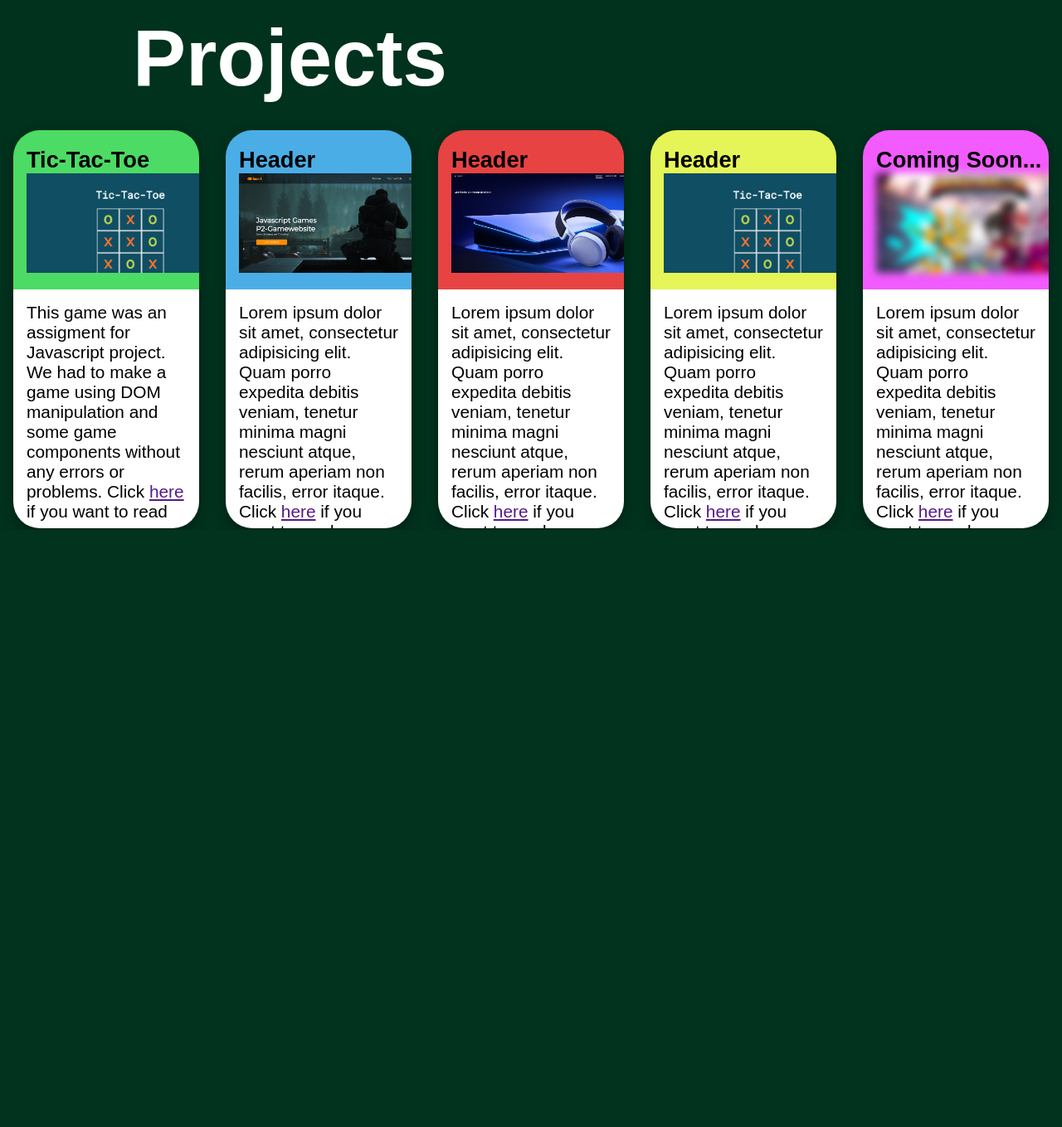
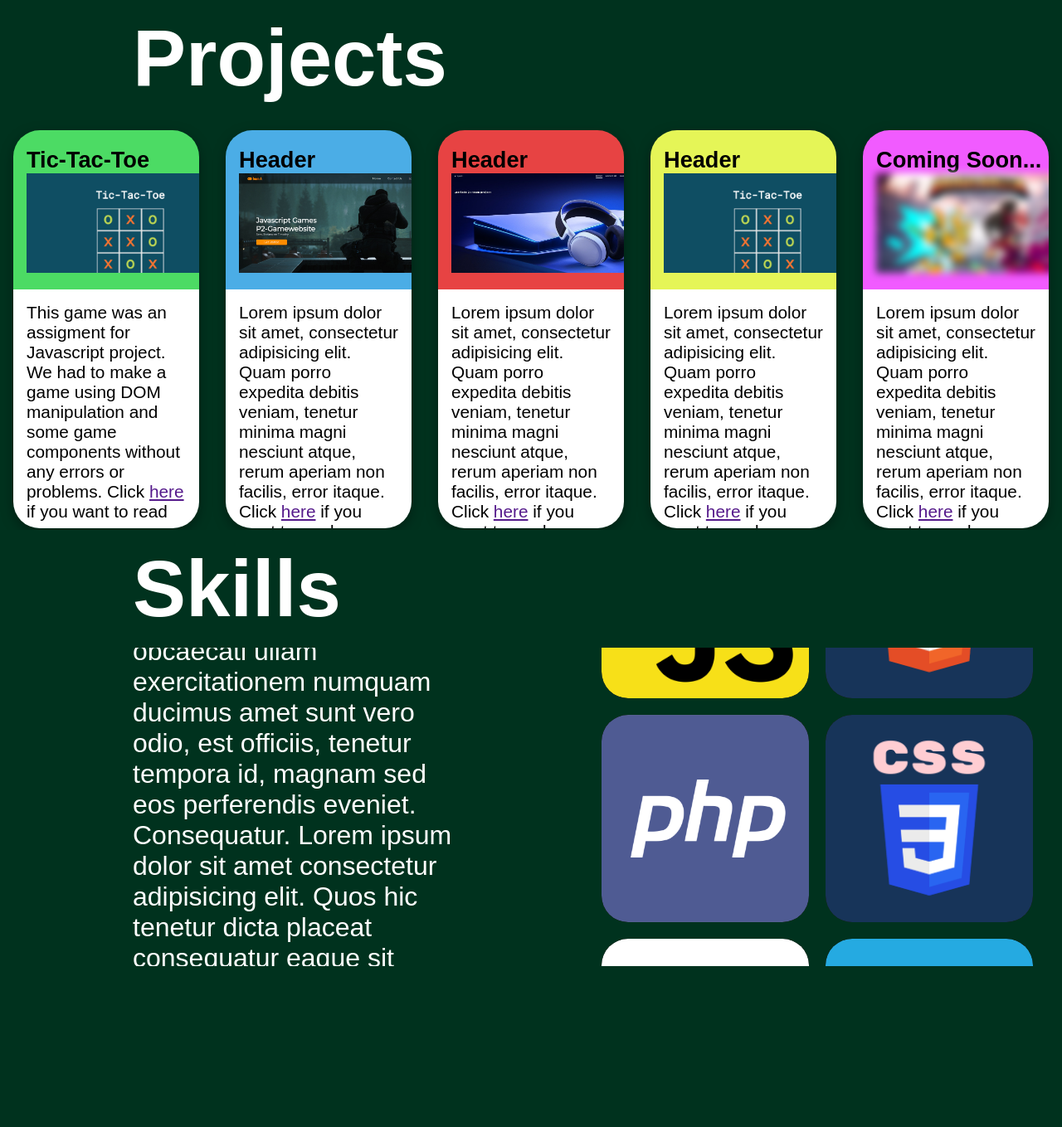
Before and after one commit to SemPiekar/Portfolio, a PHP site: page / in a window 1280 px wide. Shown: the part 1825-3184 px from the top of the page at 83% size. Before the commit the page ends 2464 px from the top, so only its background shows below. Run offline with PHP 8.4, Linux system fonts and the light colour scheme; some web fonts are replaced.

Commit message:
version 1.3

```diff
--- /dev/null
+++ b/db_connnection.php
@@ -0,0 +1,16 @@
+<?php
+function OpenCon()
+ {
+ $dbhost = "localhost";
+ $dbuser = "root";
+ $dbpass = "fcls7870";
+ $db = "portfolio";
+ $conn = new mysqli($dbhost, $dbuser, $dbpass,$db) or die("Connect failed: %s\n". $conn -> error);
+
+ return $conn;
+ }
+
+function CloseCon($conn)
+ {
+ $conn -> close();
+ }
--- a/header.html
+++ b/header.html
@@ -6,11 +6,12 @@
     <meta http-equiv="X-UA-Compatible" content="IE=edge">
     <meta name="viewport" content="width=device-width, initial-scale=1.0">
     <title>Portfolio</title>
-    <link rel="stylesheet" href="style.css">
+
     <link rel="preconnect" href="https://fonts.googleapis.com">
     <link rel="preconnect" href="https://fonts.gstatic.com" crossorigin>
     <link rel="stylesheet" href="https://unpkg.com/aos@next/dist/aos.css" />
     <link href="https://fonts.googleapis.com/css2?family=Sofia+Sans&display=swap" rel="stylesheet">
+    <link rel="stylesheet" href="style.css">
 </head>
 
 <body>
--- a/includes/footer.html
+++ b/includes/footer.html
@@ -1,5 +1,5 @@
 <script src="https://unpkg.com/aos@next/dist/aos.js"></script>
-    <script src="./functions/app.js"></script>
+<script src="./functions/skills.js"></script>
 <script>
     AOS.init();
 </script>
--- a/includes/nav.html
+++ b/includes/nav.html
@@ -5,7 +5,7 @@
                 <ul><a href="index.php">About me</a></ul>
                 <ul><a href="index.php">Portfolio</a></ul>
                 <ul><a href="index.php">Projects</a></ul>
-                <ul><a href="index.php">Contact me</a></ul>
+                <ul><a href="./email/contact.php">Contact me</a></ul>
                 <ul><a href="index.php"><button>Lorem</button></a></ul>
             </li>
         </nav>
--- a/index.php
+++ b/index.php
@@ -1,4 +1,7 @@
 <?php
+include './db_connnection.php';
+$conn = OpenCon();
+CloseCon($conn);
 include_once 'header.html';
 ?>
 <main>
@@ -15,17 +18,27 @@ include_once 'header.html';
     </div>
     <section class="aboutMe">
         <div>
-            <h1 data-aos="fade-in">About Me</h1>
-            <p data-aos="fade-in">Hi, I'm Sem Piekar, a 16-year-old learning software developer. I am currently focused on enhancing my skills and knowledge through my education. What I enjoy most about software development is the ability to build and create using CSS. I am always experimenting with new CSS techniques and finding new ways to express my ideas. I like to play guitar and game in my free time.</p>
+            <h1>About Me</h1>
+            <p>Hi, I'm Sem Piekar, a 16-year-old learning software developer. I am currently focused on enhancing my
+                skills and knowledge through my education. What I enjoy most about software development is the ability
+                to build and create using CSS. I am always experimenting with new CSS techniques and finding new ways to
+                express my ideas. I like to play guitar and game in my free time.</p>
         </div>
-        <img data-aos="fade-in" src=" ./images/foto-sem.jpg" alt="Foto Sem">
+        <img src=" ./images/foto-sem.jpg" alt="Foto Sem">
     </section>
     <section class="portfolio">
         <h2 data-aos="slide-right">Portfolio</h2>
-        <p data-aos-delay="75" data-aos="slide-right">As a software developer student, I have a strong passion for website development. My skills range from front-end technologies such as HTML, CSS, and JavaScript, to back-end languages like Python and PHP. I have experience in creating responsive and user-friendly websites that are optimized for various devices and browsers. I have a keen eye for design and can create visually appealing and functional websites. I am also familiar with various content management systems (CMS) like WordPress and can customize existing templates to meet the specific needs of a client. In my free time, I enjoy working on personal projects and continuously expanding my skillset in the field of web development.</p>
+        <p data-aos-delay="75" data-aos="slide-right">As a software developer student, I have a strong passion for
+            website development. My skills range from front-end technologies such as HTML, CSS, and JavaScript, to
+            back-end languages like Python and PHP. I have experience in creating responsive and user-friendly websites
+            that are optimized for various devices and browsers. I have a keen eye for design and can create visually
+            appealing and functional websites. I am also familiar with various content management systems (CMS) like
+            WordPress and can customize existing templates to meet the specific needs of a client. In my free time, I
+            enjoy working on personal projects and continuously expanding my skillset in the field of web development.
+        </p>
     </section>
     <section class="project">
-        <h2>Projects</h2>
+        <h2 data-aos-duration="1000" data-aos="slide-left">Projects</h2>
         <div data-aos-duration="1000" data-aos="slide-left" class="projectContainer">
             <div class="projectCard">
                 <div class="projectCardUp">
@@ -33,7 +46,9 @@ include_once 'header.html';
                     <div class="projectCardImage"></div>
                 </div>
                 <div class="projectCardDown">
-                    <p>This game was an assigment for Javascript project. We had to make a game using DOM manipulation and some game components without any errors or problems. Click <a href="">here</a> if you want to read more.</p>
+                    <p>This game was an assigment for Javascript project. We had to make a game using DOM manipulation
+                        and some game components without any errors or problems. Click <a href="">here</a> if you want
+                        to read more.</p>
                     <div>
                         <p>Want to explore?</p>
                         <button class="githubButton">Github</button>
@@ -47,7 +62,9 @@ include_once 'header.html';
                     <div class="projectCardImage1"></div>
                 </div>
                 <div class="projectCardDown">
-                    <p>Lorem ipsum dolor sit amet, consectetur adipisicing elit. Quam porro expedita debitis veniam, tenetur minima magni nesciunt atque, rerum aperiam non facilis, error itaque. Click <a href="">here</a> if you want to read more.</p>
+                    <p>Lorem ipsum dolor sit amet, consectetur adipisicing elit. Quam porro expedita debitis veniam,
+                        tenetur minima magni nesciunt atque, rerum aperiam non facilis, error itaque. Click <a
+                            href="">here</a> if you want to read more.</p>
                     <div>
                         <p>Want to explore?</p>
                         <button class="githubButton">Github</button>
@@ -61,7 +78,9 @@ include_once 'header.html';
                     <div class="projectCardImage2"></div>
                 </div>
                 <div class="projectCardDown">
-                    <p>Lorem ipsum dolor sit amet, consectetur adipisicing elit. Quam porro expedita debitis veniam, tenetur minima magni nesciunt atque, rerum aperiam non facilis, error itaque. Click <a href="">here</a> if you want to read more.</p>
+                    <p>Lorem ipsum dolor sit amet, consectetur adipisicing elit. Quam porro expedita debitis veniam,
+                        tenetur minima magni nesciunt atque, rerum aperiam non facilis, error itaque. Click <a
+                            href="">here</a> if you want to read more.</p>
                     <div>
                         <p>Want to explore?</p>
                         <button class="githubButton">Github</button>
@@ -75,7 +94,9 @@ include_once 'header.html';
                         <div class="projectCardImage3"></div>
                 </div>
                 <div class="projectCardDown">
-                    <p>Lorem ipsum dolor sit amet, consectetur adipisicing elit. Quam porro expedita debitis veniam, tenetur minima magni nesciunt atque, rerum aperiam non facilis, error itaque. Click <a href="">here</a> if you want to read more.</p>
+                    <p>Lorem ipsum dolor sit amet, consectetur adipisicing elit. Quam porro expedita debitis veniam,
+                        tenetur minima magni nesciunt atque, rerum aperiam non facilis, error itaque. Click <a
+                            href="">here</a> if you want to read more.</p>
                     <div>
                         <p>Want to explore?</p>
                         <button class="githubButton">Github</button>
@@ -89,7 +110,9 @@ include_once 'header.html';
                         <div class="projectCardImage4"></div>
                 </div>
                 <div class="projectCardDown">
-                    <p>Lorem ipsum dolor sit amet, consectetur adipisicing elit. Quam porro expedita debitis veniam, tenetur minima magni nesciunt atque, rerum aperiam non facilis, error itaque. Click <a href="">here</a> if you want to read more.</p>
+                    <p>Lorem ipsum dolor sit amet, consectetur adipisicing elit. Quam porro expedita debitis veniam,
+                        tenetur minima magni nesciunt atque, rerum aperiam non facilis, error itaque. Click <a
+                            href="">here</a> if you want to read more.</p>
                     <div>
                         <p>Want to explore?</p>
                         <button class="githubButton">Github</button>
@@ -99,6 +122,27 @@ include_once 'header.html';
             </div>
         </div>
     </section>
+    <section class="skills">
+        <h1>Skills</h1>
+        <div class="skillsContainer">
+            <p>Lorem ipsum dolor sit, amet consectetur adipisicing elit. Inventore consequuntur obcaecati ullam
+                exercitationem numquam ducimus amet sunt vero odio, est officiis, tenetur tempora id, magnam sed eos
+                perferendis eveniet. Consequatur. Lorem ipsum dolor sit amet consectetur adipisicing elit. Quos hic
+                tenetur dicta placeat consequatur eaque sit corrupti amet exceptu doloribus aut unde, deserunt nisi
+                fugiat sed sapiente ad ut blanditiis.</p>
+            <div>
+                <h2>Try clicking the boxes.</h2>
+                <div class="container2">
+                    <div class="div" id="div1"><img src="./images/JS.png" alt=""></div>
+                    <div class="div" id="div2"><img src="./images/HTML.png" alt=""></div>
+                    <div class="div" id="div3"><img src="./images/PHP.png" alt=""></div>
+                    <div class="div" id="div4"><img src="./images/CSS.png" alt=""></div>
+                    <div class="div" id="div5"><img src="./images/SQL.jpg" alt=""></div>
+                    <div class="div" id="div6"><img src="./images/PYTHON.jpg" alt=""></div>
+                </div>
+            </div>
+        </div>
+    </section>
 </main>
 <?php
 include_once 'includes/footer.html';
--- a/style.css
+++ b/style.css
@@ -15,8 +15,11 @@ main {
   background-size: cover;
   background-repeat: no-repeat;
   background-attachment: fixed;
-  z-index: -1;
   position: relative;
+}
+
+button {
+  cursor: pointer;
 }
 
 .landingPageBackground {
@@ -57,6 +60,10 @@ ul a {
 
 ul {
   margin: 1rem;
+}
+
+a {
+  cursor: pointer;
 }
 
 a button {
@@ -302,3 +309,80 @@ h1 {
   width: 60vw;
   margin: 2rem 0 0 10rem;
 }
+
+.progressbar {
+  width: 15rem;
+  height: 15rem;
+  background-color: #fff;
+  margin: 1rem;
+  border-radius: 2rem;
+  box-shadow: 2rem 1rem #4b4b4b;
+  transition: all ease-in-out 400ms;
+  border: solid 1px #000;
+}
+
+.progressbar:hover {
+  border: solid 8px #000;
+}
+
+.progress {
+  display: flex;
+  flex-wrap: wrap;
+  width: 50vw;
+}
+
+.skills {
+  background-color: #00321e;
+  width: 100vw;
+  height: 90vh;
+}
+
+.skillsContainer {
+  display: flex;
+  justify-content: space-evenly;
+  align-items: center;
+  height: 30vw;
+}
+
+.skills p {
+  width: 35vw;
+  color: #fff;
+  font-size: 2rem;
+  margin: 2rem 10rem 0rem 10rem;
+}
+
+.skills h1 {
+  margin: 1rem 0rem 1rem 10rem;
+}
+
+.container2 {
+  display: flex;
+  flex-wrap: wrap;
+  width: 50vw;
+}
+
+.div {
+  width: 250px;
+  height: 250px;
+  margin: 10px;
+  background-color: white;
+  border-radius: 2rem;
+  transition: all ease 500ms;
+  display: flex;
+  justify-content: center;
+  align-items: center;
+  cursor: pointer;
+  user-select: none;
+  background-color: #202020;
+}
+
+.container2 div img {
+  width: 250px;
+  height: 250px;
+  border-radius: 2rem;
+}
+
+.skills div h2 {
+  color: #fff;
+  margin-left: 2rem;
+}
```
Also changed, not shown: functions/skills.js (added, +24 -0 lines), images/CSS.png (added), images/HTML.png (added), images/JS.png (added), images/PHP.png (added), images/PYTHON.jpg (added), images/SQL.jpg (added). Lines whose indentation alone changed are shown as unchanged.
